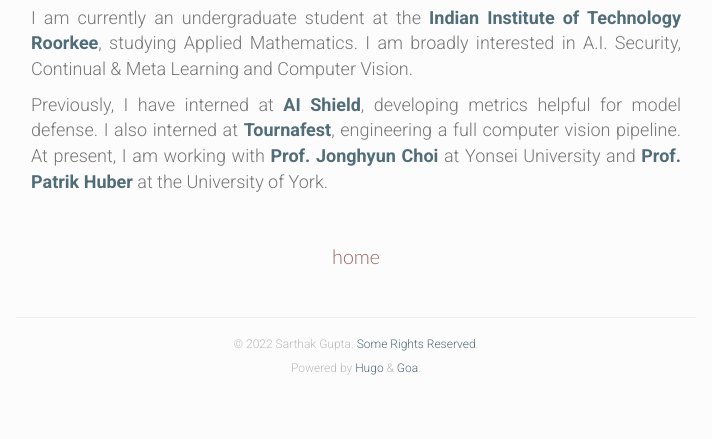
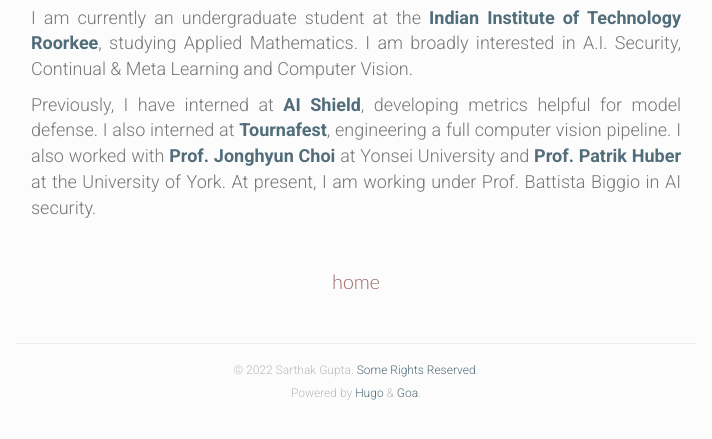
Before and after one commit to mr-sarthakgupta/mr-sarthakgupta.github.io-, a plain HTML site: page about/index.html in a window 1280 px wide. Shown: the part 135-574 px from the top of the page, without its empty margins (284-996 px from the left). Drawn offline with nearby package versions, Linux system fonts and the light colour scheme.

Commit message:
Update index.html

```diff
--- a/about/index.html
+++ b/about/index.html
@@ -8,7 +8,7 @@
 <meta http-equiv="X-UA-Compatible" content="IE=edge">
 
 <meta name="description" content="Personal Website of Sarthak Gupta">
-<meta name="keywords" content="stanford, reinforcement, learning, google, brain, archit, sharma, iit, kanpur, electrical, deep, learning, artificial, intelligence">
+<meta name="keywords" content="ai security, sarthak, gupta, iit, roorkee, electrical, deep, learning, artificial, intelligence">
 
 <base href="https://mr-sarthakgupta.github.io/">
 
@@ -50,7 +50,7 @@
   <div class="col-md-12 text-justify content">
     <p>I am currently an undergraduate student at the <a href="https://iitr.ac.in/"><strong>Indian Institute of Technology Roorkee</strong></a>, studying Applied Mathematics. I am broadly interested in A.I. Security, Continual & Meta Learning and Computer Vision.</p>
 
-<p>Previously, I have interned at <a href="https://www.boschaishield.com/"><strong>AI Shield</strong></a>, developing metrics helpful for model defense. I also interned at <a href="https://tournafest.com/"><strong>Tournafest</strong></a>, engineering a full computer vision pipeline. At present, I am working with <a href="http://ppolon.github.io/"><strong>Prof. Jonghyun Choi</strong></a> at Yonsei University and <a href="https://www.patrikhuber.ch/"><strong>Prof. Patrik Huber</strong></a> at the University of York.</p>
+<p>Previously, I have interned at <a href="https://www.boschaishield.com/"><strong>AI Shield</strong></a>, developing metrics helpful for model defense. I also interned at <a href="https://tournafest.com/"><strong>Tournafest</strong></a>, engineering a full computer vision pipeline. I also worked with <a href="http://ppolon.github.io/"><strong>Prof. Jonghyun Choi</strong></a> at Yonsei University and <a href="https://www.patrikhuber.ch/"><strong>Prof. Patrik Huber</strong></a> at the University of York. At present, I am working under Prof. Battista Biggio in AI security.</p>
 
 <!-- <p>For more details pertaining to my academics and projects, please refer to my <a href="https://mr-sarthakgupta.github.io/cv.pdf"><strong>CV</strong></a>.</p> -->
 
```
